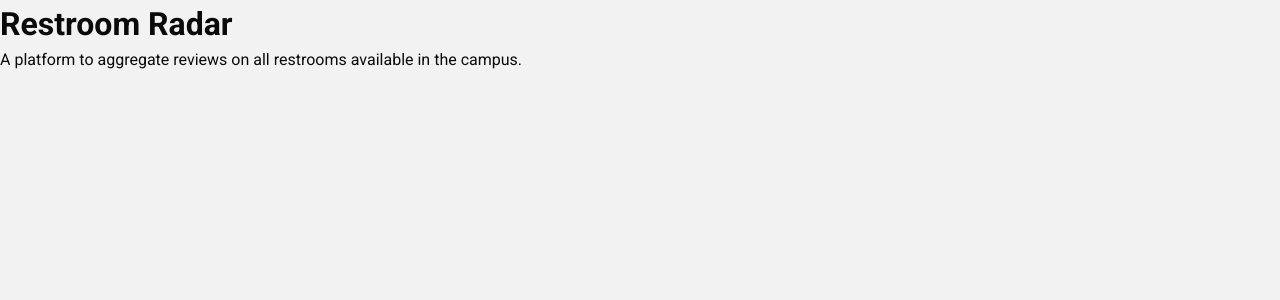
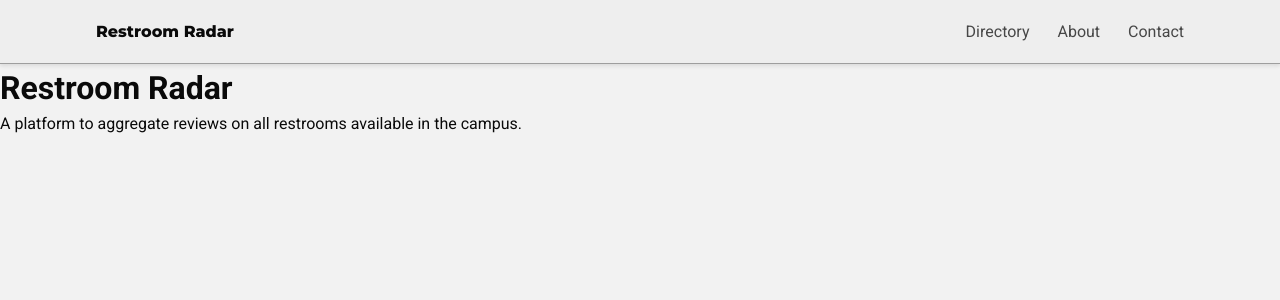
Before and after one commit to cobbdzon/restroom-radar, a React (Vite) app in the folder client/: page /about in a window 1280 px wide. Shown: the top 300 px of the page. Built offline with nearby package versions, Linux system fonts and the light colour scheme; no server answers; what server would draw is missing.

Commit message:
add topbar to pages

```diff
--- a/client/src/routes/about.tsx
+++ b/client/src/routes/about.tsx
@@ -1,4 +1,5 @@
 import { createFileRoute } from "@tanstack/react-router";
+import TopBar from "../components/TopBar";
 
 export const Route = createFileRoute("/about")({
 	head: () => ({
@@ -9,9 +10,12 @@ export const Route = createFileRoute("/about")({
 
 function RouteComponent() {
 	return (
-		<div>
-			<h1>Restroom Radar</h1>A platform to aggregate reviews on all restrooms
-			available in the campus.
-		</div>
+		<>
+			<TopBar />
+			<div>
+				<h1>Restroom Radar</h1>A platform to aggregate reviews on all restrooms
+				available in the campus.
+			</div>
+		</>
 	);
 }
--- a/client/src/routes/directory.tsx
+++ b/client/src/routes/directory.tsx
@@ -1,4 +1,5 @@
 import { createFileRoute } from "@tanstack/react-router";
+import TopBar from "../components/TopBar";
 
 export const Route = createFileRoute("/directory")({
 	head: () => ({
@@ -8,5 +9,10 @@ export const Route = createFileRoute("/directory")({
 });
 
 function RouteComponent() {
-	return <div>Hello "/directory"!</div>;
+	return (
+		<>
+			<TopBar />
+			<div>Hello "/directory"!</div>
+		</>
+	);
 }
```
